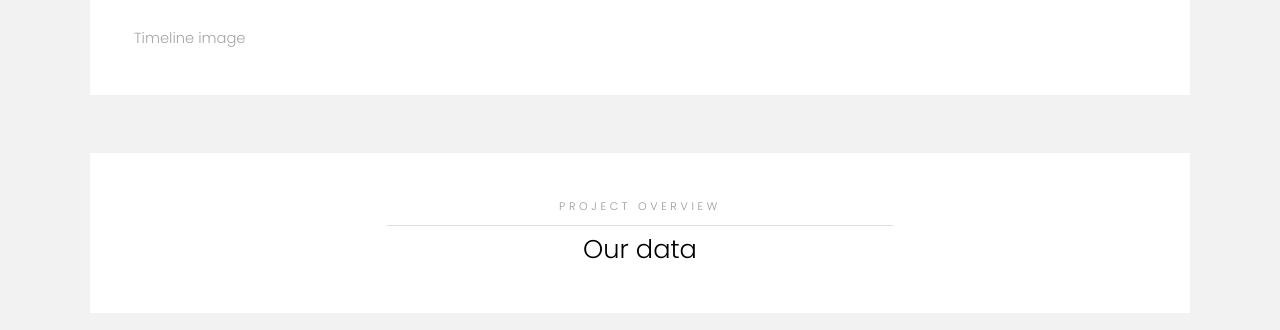
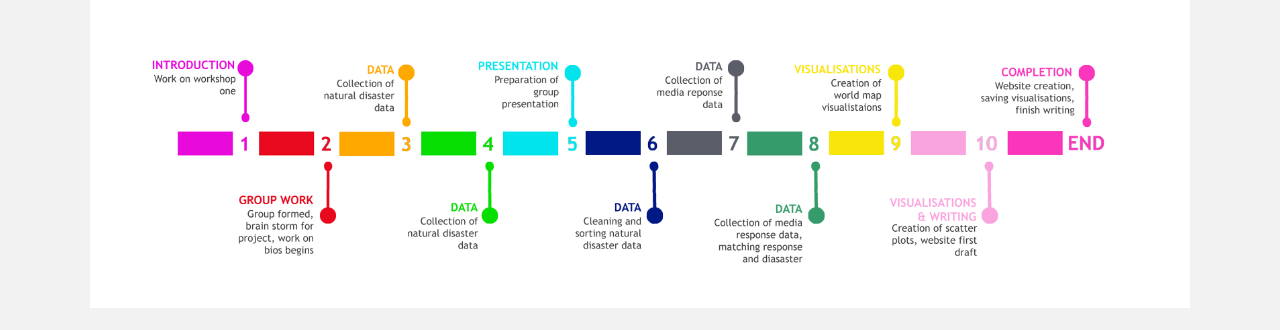
Before and after one commit to lindseyalien/qm2project, a plain HTML site: page methodology.html in a window 1280 px wide. Shown: the part 470-800 px from the top of the page. Drawn offline with Linux system fonts and the light colour scheme.

Commit message:
add timeline

```diff
--- a/methodology.html
+++ b/methodology.html
@@ -51,7 +51,9 @@
 									<p>Methodology</p>
 									<h2>Timeline</h2>
 								</header>
-									<p> Timeline image</p>
+									<div class="image fit">
+										<a href="#"><img src="images/timeline.png" alt="" /></a>
+									</div>
 							</div>
 						</div>
 					</div>
```
Also changed, not shown: conclusions.html (+1 -0 lines), images/timeline.png (added).
